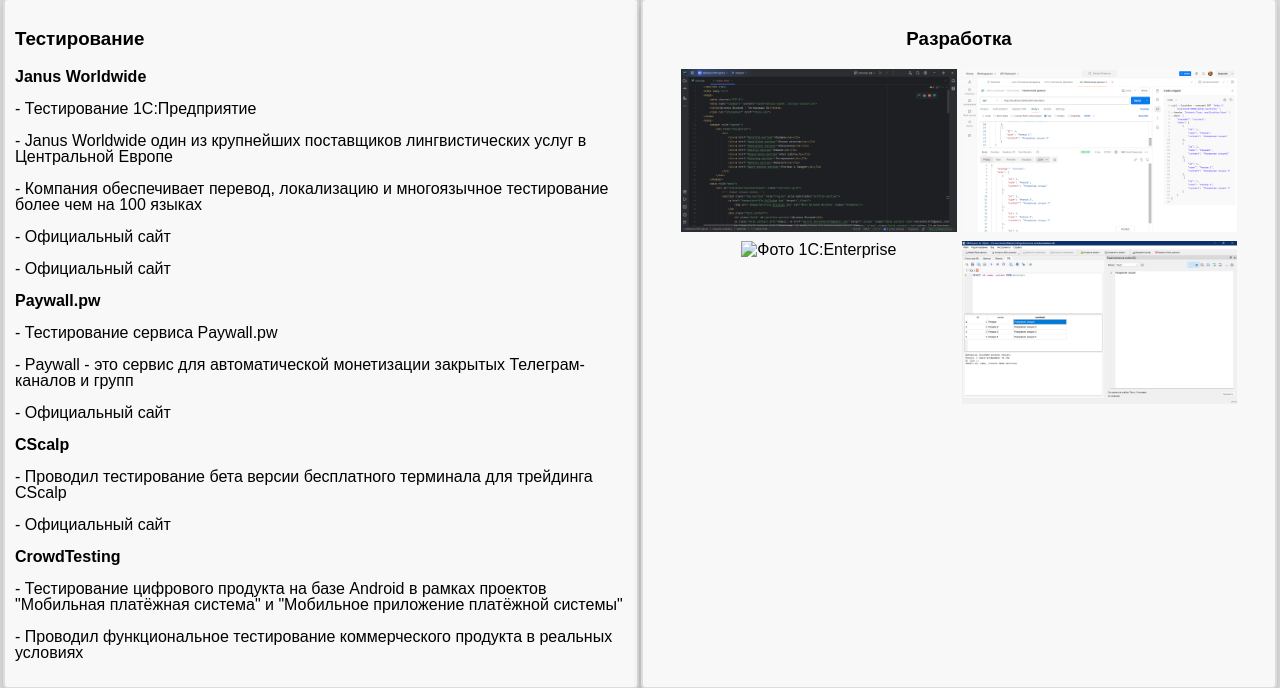
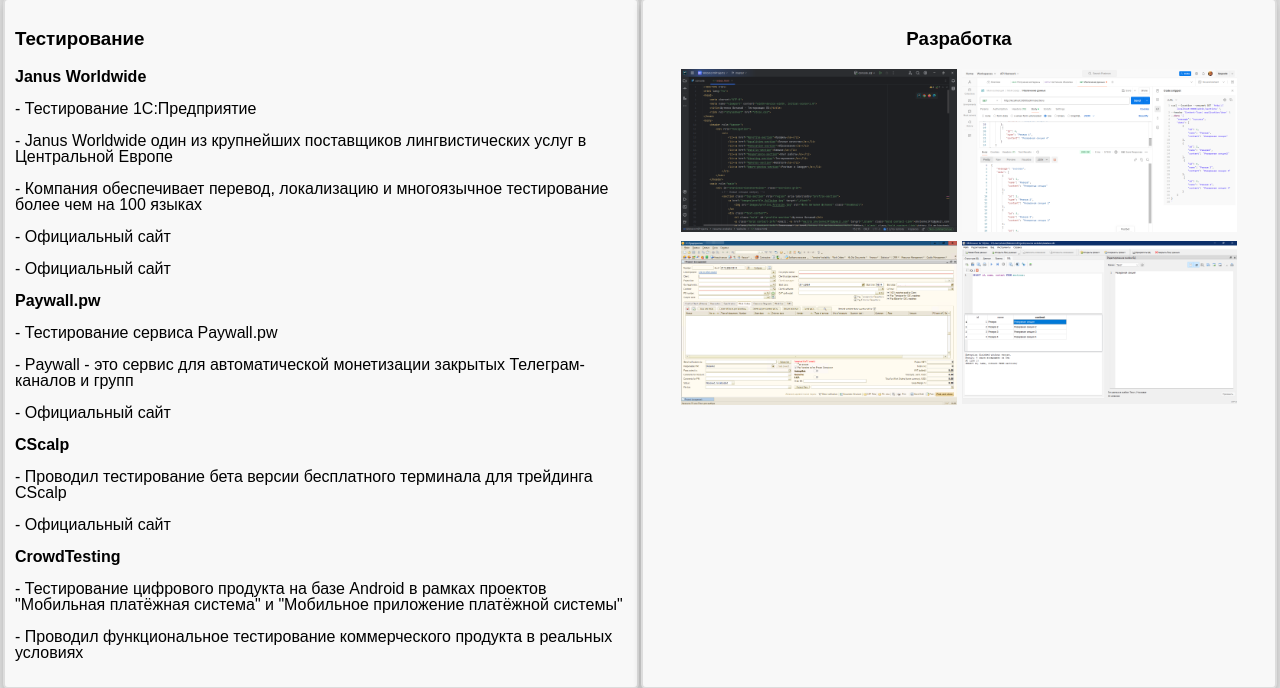
Before and after one commit to shutenko1972/Questionnaire, a plain HTML site: page index.html in a window 1280 px wide. Shown: the part 1321-2009 px from the top of the page. Drawn offline with Linux system fonts and the light colour scheme.

Commit message:
Update index.html

```diff
--- a/index.html
+++ b/index.html
@@ -117,8 +117,8 @@
                     <a href="images/postman3.png" target="_blank">
                         <img src="images/postman3.png" alt="Фото postman3" class="thumbnail">
                     </a>
-                    <a href="images/1C:Enterprise.png" target="_blank">
-                        <img src="images/1C:Enterprise.png" alt="Фото 1C:Enterprise" class="thumbnail">
+                    <a href="images/1C-Enterprise.png" target="_blank">
+                        <img src="images/1C-Enterprise.png" alt="Фото 1C-Enterprise" class="thumbnail">
                     </a>
 		    <a href="images/SQLite.png" target="_blank">
                         <img src="images/SQLite.png" alt="Фото SQLite.png" class="thumbnail">
```
